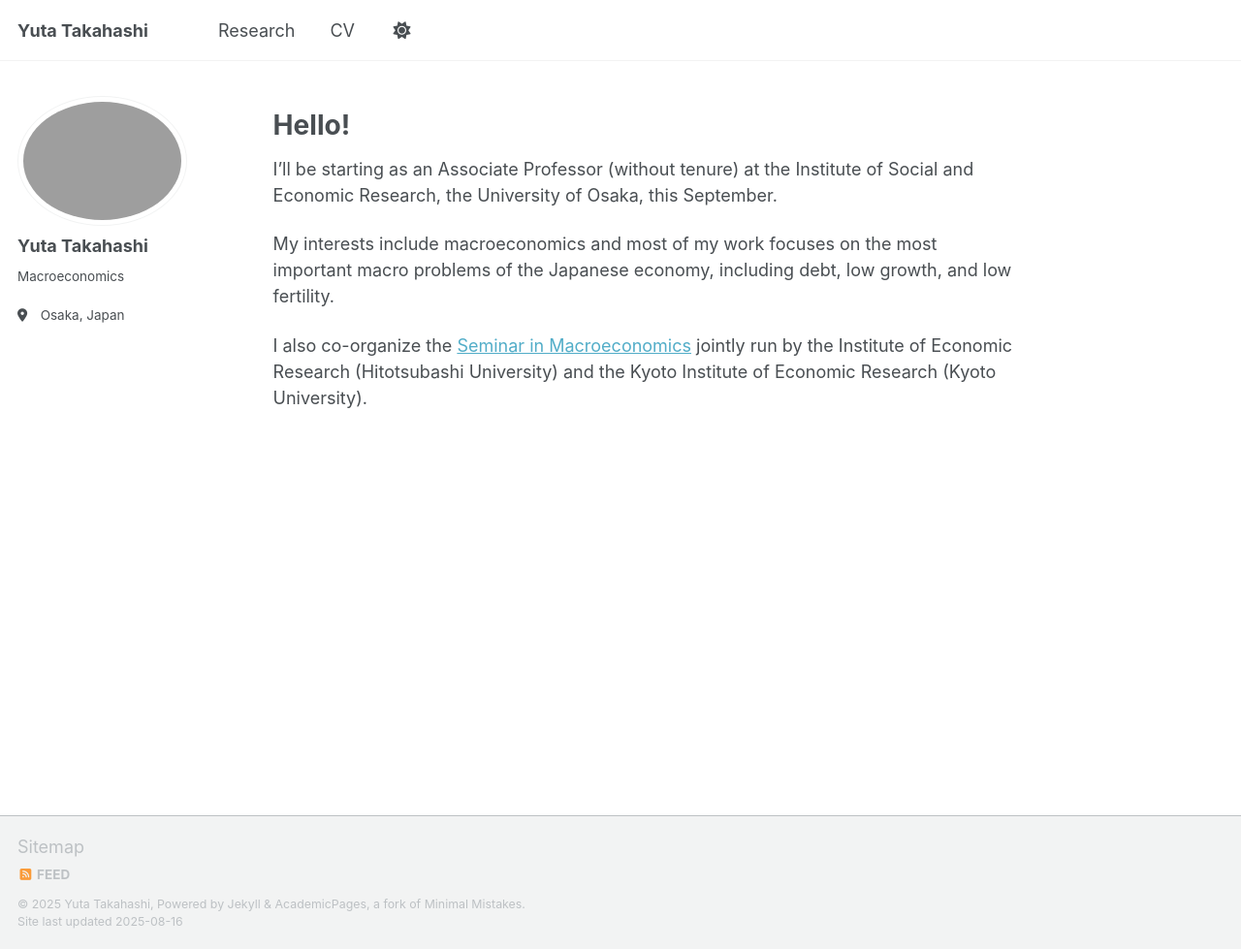
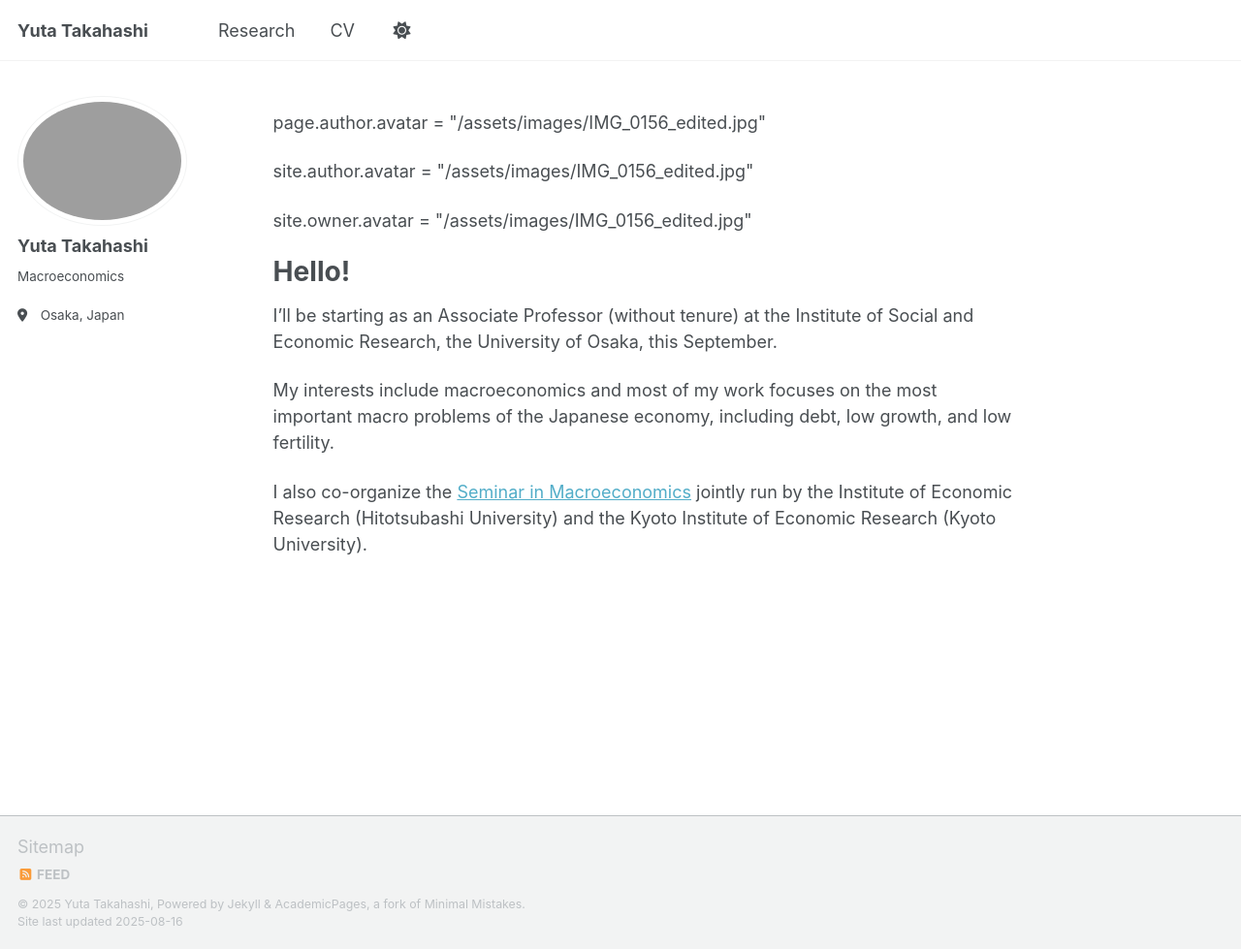
Before and after one commit to yuta-takahashi-1211/yuta-takahashi-1211.github.io, a Jekyll site: the page built from index.md, in a window 1280 px wide and 979 px high. Shown: the whole window at 97% size. Built offline with Jekyll 4.4.1, drawn with Linux system fonts in a browser that asks for light colours; a script that is not in the unit is left out.

Commit message:
Update index.md

```diff
--- a/index.md
+++ b/index.md
@@ -9,6 +9,10 @@ author:
   location: "Osaka, Japan"
 ---
 
+<p>page.author.avatar = {{ page.author.avatar | inspect }}</p>
+<p>site.author.avatar = {{ site.author.avatar | inspect }}</p>
+<p>site.owner.avatar = {{ site.owner.avatar | inspect }}</p>
+
 # Hello!
 
 I’ll be starting as an Associate Professor (without tenure) at the Institute of Social and Economic Research, the University of Osaka, this September.
```
